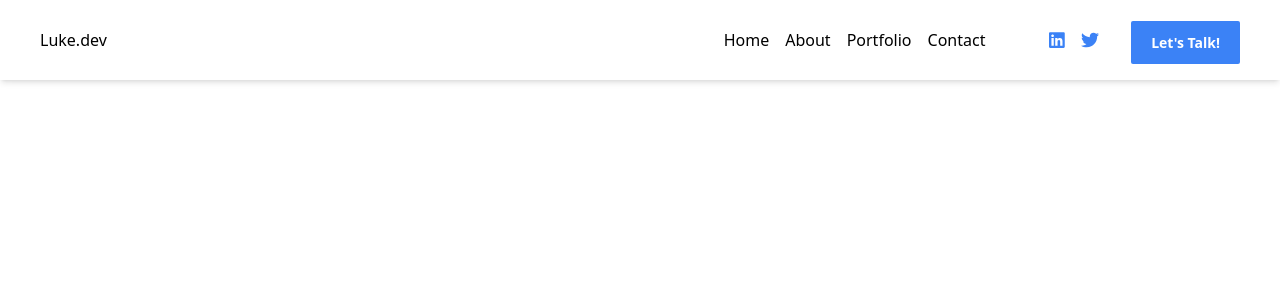
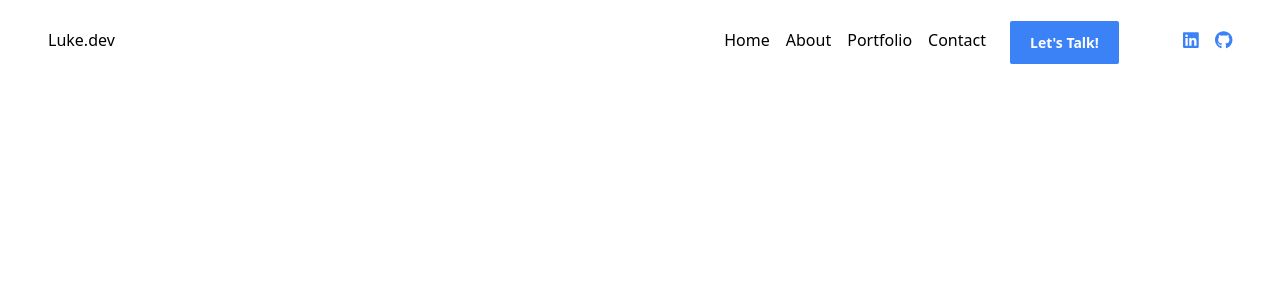
Before and after one commit to LukeCloete/portfolio-website, a Next.js app in the folder portfolio-website/: page / in a window 1280 px wide. Shown: the top 300 px of the page. Built offline with nearby package versions, Linux system fonts and the light colour scheme.

Commit message:
Add Framer Motion Library to Nav

```diff
--- a/portfolio-website/package.json
+++ b/portfolio-website/package.json
@@ -20,6 +20,7 @@
     "autoprefixer": "10.4.15",
     "eslint": "8.49.0",
     "eslint-config-next": "13.4.19",
+    "framer-motion": "^10.16.4",
     "next": "13.4.19",
     "postcss": "8.4.30",
     "react": "18.2.0",
--- a/portfolio-website/src/components/Navbar.tsx
+++ b/portfolio-website/src/components/Navbar.tsx
@@ -1,22 +1,50 @@
-import {
-  faLinkedin,
-  faTwitter,
-  faWhatsapp,
-} from "@fortawesome/free-brands-svg-icons";
+import { faLinkedin, faGithub } from "@fortawesome/free-brands-svg-icons";
 import { FontAwesomeIcon } from "@fortawesome/react-fontawesome";
+import { motion, useMotionValueEvent, useScroll } from "framer-motion";
 import Link from "next/link";
-import React from "react";
+import React, { useEffect, useRef, useState } from "react";
 
 function Nav() {
+  const { scrollY } = useScroll();
+  const [isTopOfScreen, setIsTopOfScreen] = useState(false);
+  const [isMinimal, setIsMinimal] = useState(false);
+
+  useMotionValueEvent(scrollY, "change", (latest) => {
+    if (latest < 10) {
+      // setIsTopOfScreen(true);
+      setIsMinimal(false);
+    } else {
+      // setIsTopOfScreen(false);
+      setIsMinimal(true);
+    }
+  });
   return (
-    <nav className="w-full bg-white h-20 fixed shadow-md">
+    <nav className="w-full h-20 fixed flex items-center">
       {/* Container */}
-      <div className="flex justify-between items-center top-0 h-full w-full px-10">
+      <motion.div
+        variants={{
+          Minimal: {
+            width: "45%",
+            padding: "0rem",
+            justifyContent: "center",
+            gap: "3rem",
+            borderRadius: "1rem",
+            margin: "0 auto",
+            backgroundColor: "rgba(255,255,255,0.95)",
+            height: "75%",
+            boxShadow: "0 4px 6px -1px rgb(0 0 0 / 0.1)",
+          },
+          Natural: { boxShadow: "none", backgroundColor: "transparent" },
+        }}
+        animate={isMinimal ? "Minimal" : "Natural"}
+        transition={{ duration: 0.35, ease: "easeInOut" }}
+        className="flex justify-between items-center top-0 h-full w-full px-12"
+      >
         {/* Logo */}
         <div>Luke.dev</div>
 
         {/* Navigation and links */}
-        <div className="flex items-center gap-16">
+        <div className="flex items-center gap-6">
           {/* Links */}
           <div className="flex gap-8 justify-center items-center">
             <ul className="flex gap-4 justify-center items-center">
@@ -36,17 +64,7 @@ function Nav() {
           </div>
 
           {/* Socials and contact info */}
-          <div className="hidden lg:flex gap-8 items-end justify-center">
-            {/* Social icons */}
-            <div className="flex text-lg gap-4">
-              <Link href="https://www.instagram.com/" target="blank_">
-                <FontAwesomeIcon icon={faLinkedin} className="text-blue-500" />
-              </Link>
-              <Link href="https://twitter.com/" target="blank_">
-                <FontAwesomeIcon icon={faTwitter} className="text-blue-500" />
-              </Link>
-            </div>
-
+          <div className="hidden lg:flex gap-16 items-end justify-center">
             {/* Contact Info */}
             <div>
               <Link
@@ -56,9 +74,19 @@ function Nav() {
                 Let's Talk!
               </Link>
             </div>
+
+            {/* Social icons */}
+            <div className="flex text-lg gap-4">
+              <Link href="https://www.instagram.com/" target="blank_">
+                <FontAwesomeIcon icon={faLinkedin} className="text-blue-500" />
+              </Link>
+              <Link href="https://github.com/LukeCloete" target="blank_">
+                <FontAwesomeIcon icon={faGithub} className="text-blue-500" />
+              </Link>
+            </div>
           </div>
         </div>
-      </div>
+      </motion.div>
     </nav>
   );
 }
```
Also changed, not shown: 1 other file (tests, documents, lock files or other folders).
